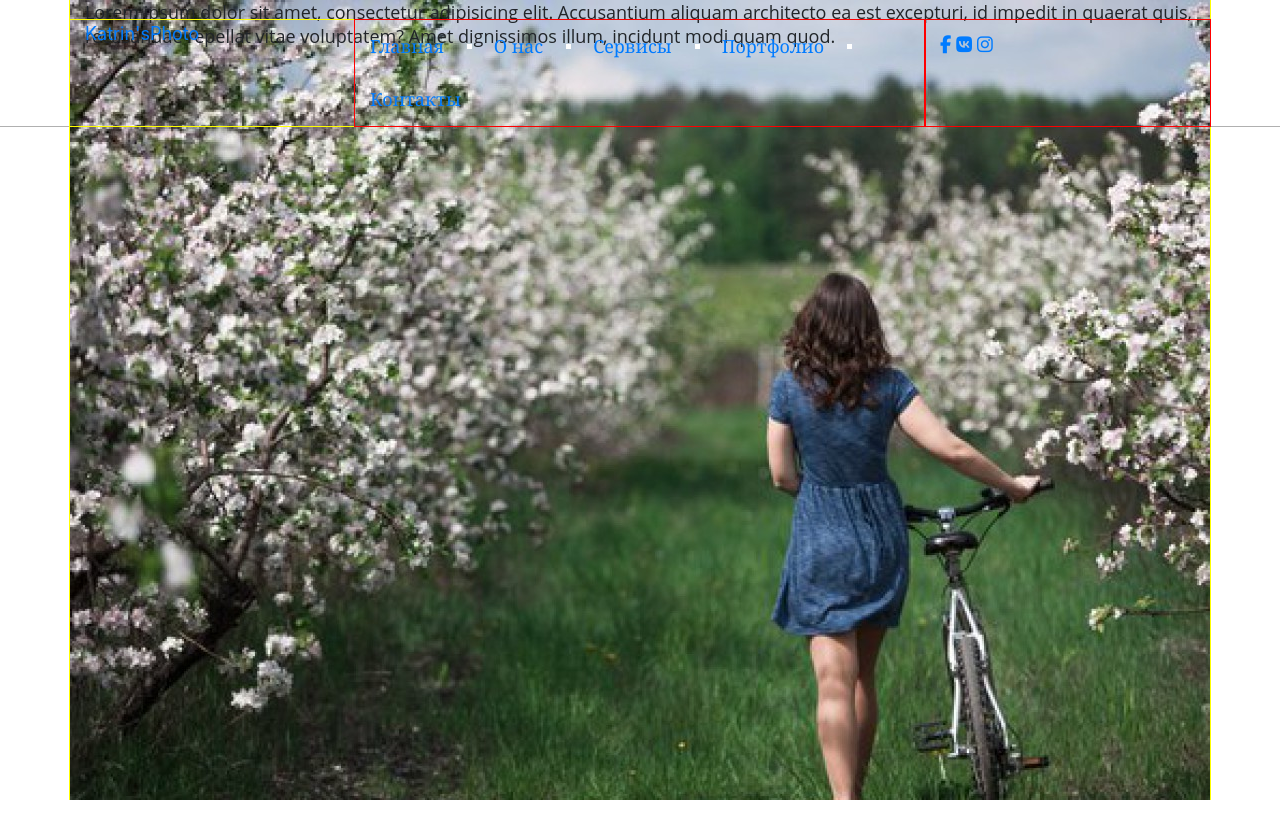
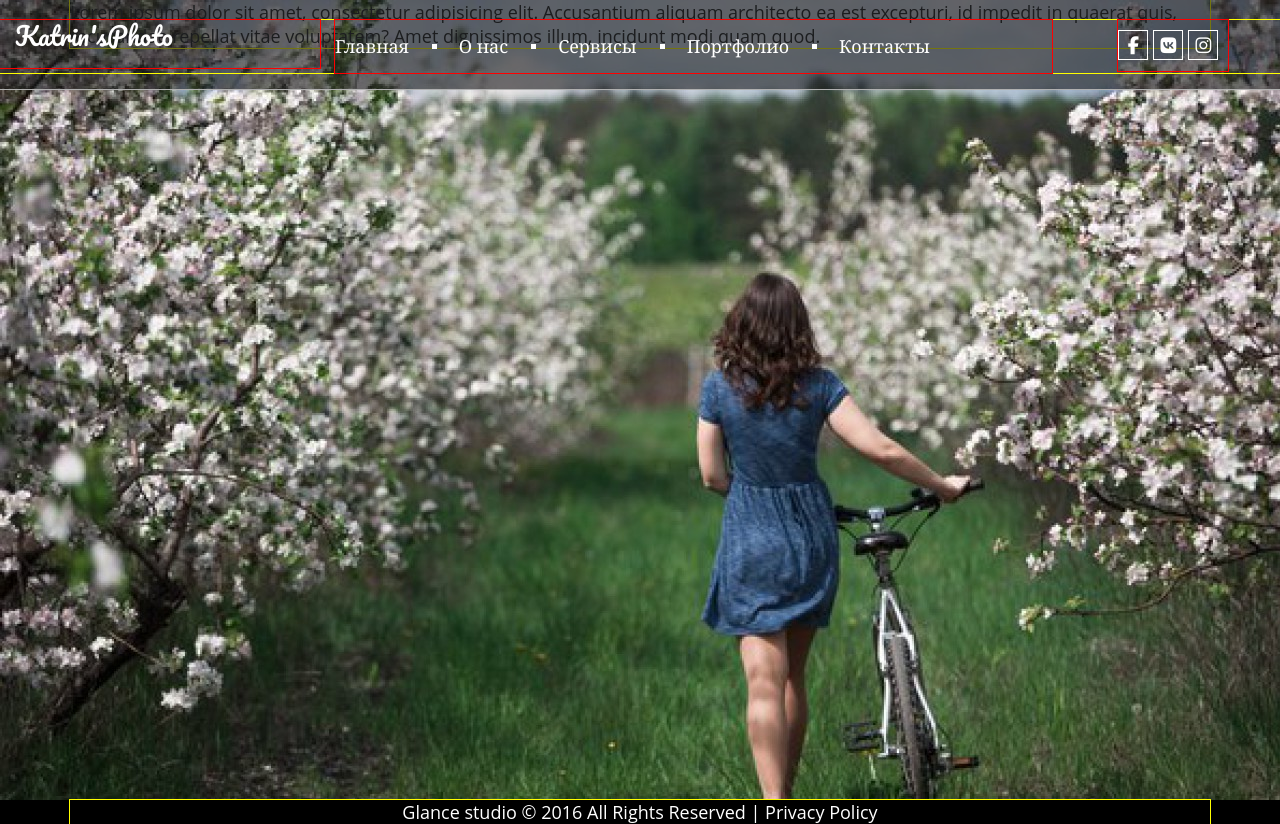
Before and after one commit to 0smir/katrin_photo_project, a website: page index.html in a window 1280 px wide. Before the commit the page ends 800 px from the top, so only its background shows below. Drawn offline with nearby package versions, Linux system fonts and the light colour scheme; files that its build step writes are made by us from their sources.

Commit message:
change structure of social links list and banner, add footer

```diff
--- a/index.html
+++ b/index.html
@@ -12,40 +12,56 @@
 </head>
 <body>
 	<div class="page">
-		<header class="fixed">
-			<div class="container">
+		<header class="fixed bg-gray">
+			<div class="container-fluid">
 				<div class="row">
-					<div class="col-md-3">
-						<a class="logo" href="#">Katrin'sPhoto</a>
+					<h1 class="h1 col-sm-3 col-md-3 col-lg-3">
+						<a class="logo text-white" href="http://demolink.motocms.com/">Katrin'sPhoto</a>
+					</h1>
+					<nav class="cf col-sm-7 col-md-7 col-lg-7">
+						<ul id="navigation" class="cf">
+							<li class="pull-left"><a class="text-white block" href="http://demolink.motocms.com/"> Главная</a></li>
+							<li class="pull-left"><a class="text-white block" href="http://demolink.motocms.com/">О нас</a></li>
+							<li class="pull-left"><a class="text-white block" href="http://demolink.motocms.com/">Сервисы</a></li>
+							<li class="pull-left"><a class="text-white block" href="http://demolink.motocms.com/">Портфолио</a></li>
+							<li class="pull-left"><a class="text-white block" href="http://demolink.motocms.com/">Контакты</a></li>
+						</ul>
+					</nav>
+					<div class="cf col-sm-2 col-md-2 col-lg-2">
+						<ul id="social" class="cf center-block">
+							<li class="pull-left"><a class="outline block" href="http://demolink.motocms.com/"><i class="fa fa-facebook" aria-hidden="true"></i></a></li>
+							<li class="pull-left"><a class="outline block" href="http://demolink.motocms.com/"><i class="fa fa-vk" aria-hidden="true"></i></a></li>
+							<li class="pull-left"><a class="outline block" href="http://demolink.motocms.com/"><i class="fa fa-instagram" aria-hidden="true"></i></a></li>
+						</ul>
 					</div>
 
-					<ul id="navigation" class="cf  col-md-6 ">
-						<li class="pull-left"><a href="#"> Главная</a></li>
-						<li class="pull-left"><a href="#">О нас</a></li>
-						<li class="pull-left"><a href="#">Сервисы</a></li>
-						<li class="pull-left"><a href="#">Портфолио</a></li>
-						<li class="pull-left"><a href="#">Контакты</a></li>
-					</ul>
-					<ul id="social" class="cf col-md-3">
-						<li class="pull-left"><a href="#"><i class="fa fa-facebook" aria-hidden="true"></i></a></li>
-						<li class="pull-left"><a href="#"><i class="fa fa-vk" aria-hidden="true"></i></a></li>
-						<li class="pull-left"><a href="#"><i class="fa fa-instagram" aria-hidden="true"></i></a></li>
-					</ul>
 				</div>
 			</div><!--container-->
 		</header>
-		<div class="container">
-			<div class="row">
-				<div class="banner col-md-12">
-					<p>
-						Lorem ipsum dolor sit amet, consectetur adipisicing elit. Accusantium aliquam architecto ea est excepturi, id impedit in quaerat quis, recusandae repellat vitae voluptatem? Amet dignissimos illum, incidunt modi quam quod.
-					</p>
-
+		<div class="banner">
+			<div class="container">
+				<div class="row">
+					<div class="col-sm-12 col-md-12 col-lg-12"></div>
+						<p>
+							Lorem ipsum dolor sit amet, consectetur adipisicing elit. Accusantium aliquam architecto ea est excepturi, id impedit in quaerat quis, recusandae repellat vitae voluptatem? Amet dignissimos illum, incidunt modi quam quod.
+						</p>
 				</div>
 			</div>
 		</div>
-		<div class="content"></div> <!-- content -->
+		<div class="content">
+
+		</div> <!-- content -->
+		<footer class="bg-black">
+			<div class="container">
+				<div class="row">
+					<div class="col-md">
+						<p class="text-center text-white">Glance studio © 2016 All Rights Reserved | Privacy Policy</p>
+					</div>
+				</div>
+			</div>
+		</footer>
 	</div><!-- page -->
+
 
 
 
```
